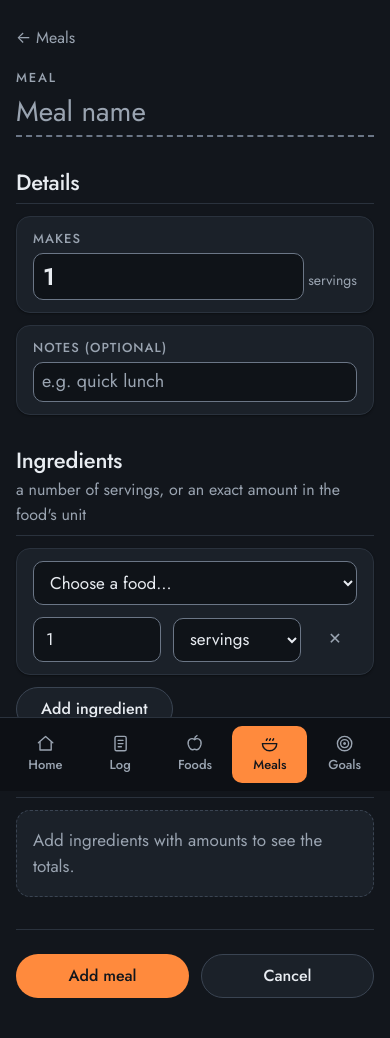
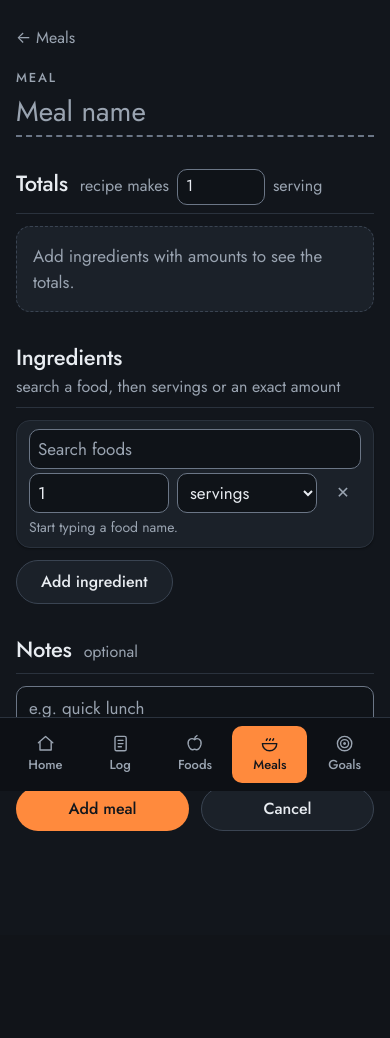
Before and after one commit to huwpdavies/macrotracker, a Flask app: page /meals/new in a window 390 px wide. Shown: the part 53-1091 px from the top of the page. After the commit the page ends 884 px from the top, so only its background shows below. Run offline with Flask 3, Linux system fonts and the light colour scheme; data that the repository does not hold is empty.

Commit message:
Meal page: totals first, condensed ingredient lines with their own macros, searchable food box
Co-Authored-By: Claude Opus 5.5 <noreply@anthropic.com>

```diff
--- a/macrotracker/templates/meals/_sheet.html
+++ b/macrotracker/templates/meals/_sheet.html
@@ -1,4 +1,6 @@
-{# One layout for a meal, used by the meal page (editing=False) and the add/edit form (editing=True). #}
+{# One layout for a meal, used by the meal page (editing=False) and the add/edit form (editing=True).
+   Totals first, then the ingredient lines with their own macros, then notes. #}
+{% from "partials/_table_macros.html" import nutrient_headers, nutrient_cells %}
 <header class="page-head">
   <div>
     <p class="eyebrow">Meal</p>
@@ -18,54 +20,66 @@
 {% endif %}
 
 <section class="section">
-  <div class="section-head"><h2>Details</h2></div>
-  <div class="facts">
-    {% if editing %}
-      <label class="tile" for="{{ form.servings.id }}">
-        <span class="tile-label">Makes</span>
-        <span class="tile-line">{{ form.servings(class_="tile-input", inputmode="decimal") }}<small>servings</small></span>
-      </label>
-      <label class="tile wide" for="{{ form.notes.id }}">
-        <span class="tile-label">Notes (optional)</span>
-        {{ form.notes(class_="tile-input text", placeholder="e.g. quick lunch") }}
-      </label>
-    {% else %}
-      <div class="tile">
-        <span class="tile-label">Makes</span>
-        <span class="tile-line"><span class="tile-value">{{ meal.servings|num(2) }}</span><small>{{ "serving" if meal.servings == 1 else "servings" }}</small></span>
-      </div>
-      <div class="tile wide">
-        <span class="tile-label">Notes</span>
-        <span class="tile-text">{{ meal.notes or "—" }}</span>
-      </div>
-    {% endif %}
+  <div class="section-head">
+    <h2>Totals</h2>
+    <p class="section-sub">
+      recipe makes
+      {% if editing %}
+        <label for="{{ form.servings.id }}" class="sr-only">Servings this makes</label>
+        {{ form.servings(class_="inline-input", inputmode="decimal") }}
+      {% else %}
+        <strong>{{ meal.servings|num(2) }}</strong>
+      {% endif %}
+      {{ "serving" if servings == 1 else "servings" }}
+    </p>
   </div>
+  <div id="totals" aria-live="polite">{% include "partials/_meal_totals.html" %}</div>
 </section>
 
 <section class="section">
   <div class="section-head">
     <h2>Ingredients</h2>
-    {% if editing %}<p class="section-sub">a number of servings, or an exact amount in the food's unit</p>{% endif %}
+    {% if editing %}<p class="section-sub">search a food, then servings or an exact amount</p>{% endif %}
   </div>
   {% if editing %}
-    <div class="list" id="item-rows">
+    <datalist id="food-options">
+      {% for food in foods %}<option value="{{ labels[food.id] }}">{{ food.serving_label or (food.serving_size|num(2) ~ ' ' ~ food.unit) }} per serving</option>{% endfor %}
+    </datalist>
+    <div class="list item-rows" id="item-rows">
       {% for row in rows %}{% include "partials/_meal_item_row.html" %}{% endfor %}
     </div>
     <button type="button" class="btn btn-secondary add-row"
             hx-get="{{ url_for('meals.row') }}" hx-target="#item-rows" hx-swap="beforeend">Add ingredient</button>
   {% else %}
-    <ul class="list">
-      {% for item, macros in lines %}
-        <li>
-          <a href="{{ url_for('foods.detail', food_id=item.food.id) }}" class="grow">{{ item.food.name }}</a>
-          <span class="amount">{{ item.quantity|num(2) }} {{ item.food.unit }}</span>
-          <span class="kcal">{{ macros.calories_kcal|num(0) }} kcal</span>
-        </li>
-      {% endfor %}
-    </ul>
+    <div class="table-wrap">
+      <table class="data-table ingredient-table">
+        <caption>Grams, except kcal. On phones: P protein, C carbs, F fat, Fb fibre, Na salt.</caption>
+        <thead><tr><th scope="col" class="name-col">Ingredient</th>{{ nutrient_headers() }}</tr></thead>
+        <tbody>
+          {% for item, macros in lines %}
+            <tr>
+              <th scope="row" class="name-col">
+                <a href="{{ url_for('foods.detail', food_id=item.food.id) }}">{{ item.food.name }}</a>
+                <span class="row-meta">{{ item.quantity|num(2) }}&nbsp;{{ item.food.unit }}</span>
+              </th>
+              {{ nutrient_cells(macros) }}
+            </tr>
+          {% endfor %}
+        </tbody>
+      </table>
+    </div>
   {% endif %}
 </section>
 
-<div id="totals" aria-live="polite">
-  {% if not editing %}{% include "partials/_meal_totals.html" %}{% endif %}
-</div>
+{% if editing %}
+  <section class="section">
+    <div class="section-head"><h2>Notes</h2><p class="section-sub">optional</p></div>
+    <label for="{{ form.notes.id }}" class="sr-only">Notes</label>
+    {{ form.notes(placeholder="e.g. quick lunch") }}
+  </section>
+{% elif meal.notes %}
+  <section class="section">
+    <div class="section-head"><h2>Notes</h2></div>
+    <p>{{ meal.notes }}</p>
+  </section>
+{% endif %}
--- a/macrotracker/templates/meals/form.html
+++ b/macrotracker/templates/meals/form.html
@@ -4,10 +4,11 @@
   {% set editing = True %}
   <a class="back" href="{{ url_for('meals.index') }}">← Meals</a>
 
-  {# Typing posts the fields to /preview and HTMX swaps the reply into #totals. Save is a normal submit.
+  {# Typing posts the fields to /preview: HTMX swaps the totals into #totals and each row's macros into
+     its own line (out-of-band, by id). Save is a normal submit.
      The hx- attributes sit on a div, not the form: htmx would refuse to send a form that fails browser validation. #}
   <form method="post">
-    <div id="meal-fields" hx-post="{{ url_for('meals.preview') }}" hx-trigger="input delay:300ms, load" hx-target="#totals">
+    <div id="meal-fields" hx-post="{{ url_for('meals.preview') }}" hx-trigger="input delay:300ms" hx-target="#totals">
       {{ form.hidden_tag() }}
       {% include "meals/_sheet.html" %}
       <div class="actions">
--- /dev/null
+++ b/macrotracker/templates/partials/_item_macros.html
@@ -0,0 +1,13 @@
+{# One ingredient row's own numbers. Expects `row` (with item, unknown, food). Also sent "out of band" by the preview. #}
+<p class="item-macros{{ ' item-warn' if row.unknown }}" id="m-{{ row.key }}"{% if oob %} hx-swap-oob="true"{% endif %}>
+  {%- if row.item -%}
+    {% set m = row.item.macros %}
+    <span>{{ row.item.quantity|num(2) }}&nbsp;{{ row.item.food.unit }}</span>
+    <span class="kcal-chip">{{ m.calories_kcal|num(0) }}&nbsp;kcal</span>
+    <span>P&nbsp;{{ m.protein_g|num }}</span><span>C&nbsp;{{ m.carbs_g|num }}</span><span>F&nbsp;{{ m.fat_g|num }}</span><span>Fb&nbsp;{{ m.fibre_g|num }}</span><span>Na&nbsp;{{ m.salt_g|num(2) }}</span>
+  {%- elif row.unknown -%}
+    No food called "{{ row.food }}". Pick one from the suggestions.
+  {%- else -%}
+    Start typing a food name.
+  {%- endif -%}
+</p>
--- a/macrotracker/templates/partials/_meal_item_row.html
+++ b/macrotracker/templates/partials/_meal_item_row.html
@@ -1,19 +1,16 @@
-{# One ingredient row in the meal form. Expects `row` (food_id, amount, mode) and `foods`. #}
+{# One ingredient row in the meal form. Expects `row` (key, food, amount, mode). The food box searches
+   the <datalist id="food-options"> on the page as you type. #}
 <div class="item-row">
-  <select name="item_food_id" aria-label="Food" class="item-food">
-    <option value="">Choose a food…</option>
-    {% for food in foods %}
-      <option value="{{ food.id }}" {{ 'selected' if row.food_id == food.id|string }}>
-        {{ '★ ' if food.is_favourite }}{{ food.name }} ({{ food.unit }})
-      </option>
-    {% endfor %}
-  </select>
+  <input type="hidden" name="item_key" value="{{ row.key }}">
+  <input type="text" name="item_food" value="{{ row.food }}" list="food-options" placeholder="Search foods"
+         autocomplete="off" aria-label="Food" class="item-food">
   <input type="number" name="item_amount" value="{{ row.amount }}" min="0" step="any"
          inputmode="decimal" aria-label="Amount" class="item-amount">
   <select name="item_mode" aria-label="Amount is in" class="item-mode">
     <option value="servings" {{ 'selected' if row.mode == 'servings' }}>servings</option>
     <option value="amount" {{ 'selected' if row.mode == 'amount' }}>amount</option>
   </select>
-  <button type="button" class="icon-btn" aria-label="Remove ingredient" title="Remove"
+  <button type="button" class="icon-btn item-remove" aria-label="Remove ingredient" title="Remove"
           hx-on:click="var d = this.closest('#meal-fields'); this.closest('.item-row').remove(); htmx.trigger(d, 'input');">✕</button>
+  {% include "partials/_item_macros.html" %}
 </div>
--- /dev/null
+++ b/macrotracker/templates/partials/_meal_preview.html
@@ -0,0 +1,3 @@
+{# HTMX reply while editing: the totals go into #totals; each row's macros replace their own line by id. #}
+{% include "partials/_meal_totals.html" %}
+{% for row in rows %}{% with oob = True %}{% include "partials/_item_macros.html" %}{% endwith %}{% endfor %}
--- a/macrotracker/templates/partials/_meal_totals.html
+++ b/macrotracker/templates/partials/_meal_totals.html
@@ -1,15 +1,11 @@
 {# Expects total, per_serving, servings, has_items. #}
-{% if servings != 1 and has_items %}
-  <section class="section">
-    <div class="section-head"><h2>Per serving</h2><p class="section-sub">1 of {{ servings|num(2) }}</p></div>
+{% if has_items %}
+  {% if servings != 1 %}
+    <p class="subhead">Per serving · 1 of {{ servings|num(2) }}</p>
     {% with macros = per_serving %}{% include "partials/_nutrients.html" %}{% endwith %}
-  </section>
+  {% endif %}
+  <p class="subhead">Whole recipe</p>
+  {% with macros = total, compact = servings != 1 %}{% include "partials/_nutrients.html" %}{% endwith %}
+{% else %}
+  <p class="empty-inline">Add ingredients with amounts to see the totals.</p>
 {% endif %}
-<section class="section">
-  <div class="section-head"><h2>Whole recipe</h2></div>
-  {% if has_items %}
-    {% with macros = total, compact = servings != 1 %}{% include "partials/_nutrients.html" %}{% endwith %}
-  {% else %}
-    <p class="empty-inline">Add ingredients with amounts to see the totals.</p>
-  {% endif %}
-</section>
--- a/public/css/main.css
+++ b/public/css/main.css
@@ -246,14 +246,21 @@ a.tile:hover { border-color: var(--accent); color: var(--text); }
 .error-page h1 { margin-bottom: var(--s3); }
 .error-actions { display: flex; flex-wrap: wrap; gap: var(--s3); margin-top: var(--s5); }
 
-/* 9 Meals: ingredient rows in the meal form ------------------------------- */
-.item-row { flex-wrap: wrap; }
-.item-row .item-food { flex: 1 1 14rem; min-width: 0; }
-.item-row .item-amount { flex: 0 1 6rem; min-width: 0; }
-.item-row .item-mode { flex: 0 1 8rem; min-width: 0; }
+/* 9 Meals: totals sub-headings, condensed ingredient rows ------------------- */
+.subhead { margin: var(--s3) 0 var(--s2); font-size: .8125rem; font-weight: var(--heading-weight); letter-spacing: .1em; text-transform: uppercase; color: var(--muted); }
+.subhead:first-child { margin-top: 0; }
+/* One line per ingredient: food search, amount, unit, remove; its own macros underneath. */
+.item-rows > .item-row { display: grid; grid-template-columns: minmax(0, 1fr) 5rem 7rem 2.25rem; gap: var(--s1) var(--s2);
+  align-items: center; padding: var(--s2) var(--s3); }
+.item-row input, .item-row select { min-height: 2.5rem; padding: var(--s1) var(--s2); }
+.item-row .item-remove { width: 2.25rem; height: 2.25rem; }
+.item-macros { grid-column: 1 / -1; margin: 0; display: flex; flex-wrap: wrap; gap: 0 var(--s3); font-size: .875rem;
+  color: var(--muted); font-variant-numeric: tabular-nums; }
+.item-macros .kcal-chip { color: var(--accent); font-weight: var(--number-weight); }
+.item-macros.item-warn { color: var(--warn); }
 @media (max-width: 640px) {
-  .item-row .item-food { flex-basis: 100%; }
-  .item-row .item-amount, .item-row .item-mode { flex: 1 1 0; }
+  .item-rows > .item-row { grid-template-columns: minmax(0, 1fr) minmax(0, 1fr) 2.25rem; }
+  .item-row .item-food { grid-column: 1 / -1; }
 }
 
 /* 10 Goals: one card per goal --------------------------------------------- */
```
Also changed, not shown: docs/learning-notes.md (+5 -0 lines), macrotracker/blueprints/meals.py (+59 -26 lines), tests/test_meals.py (+43 -5 lines).
